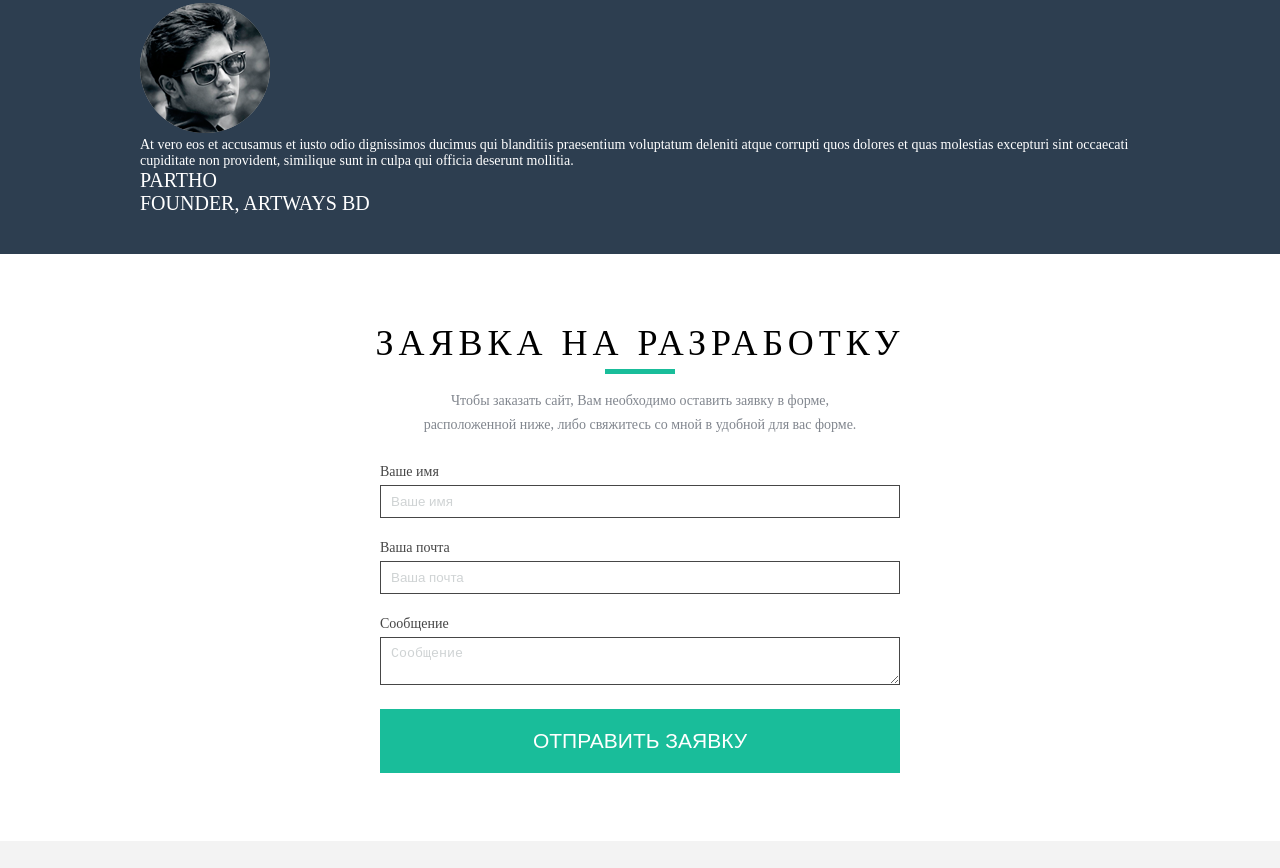
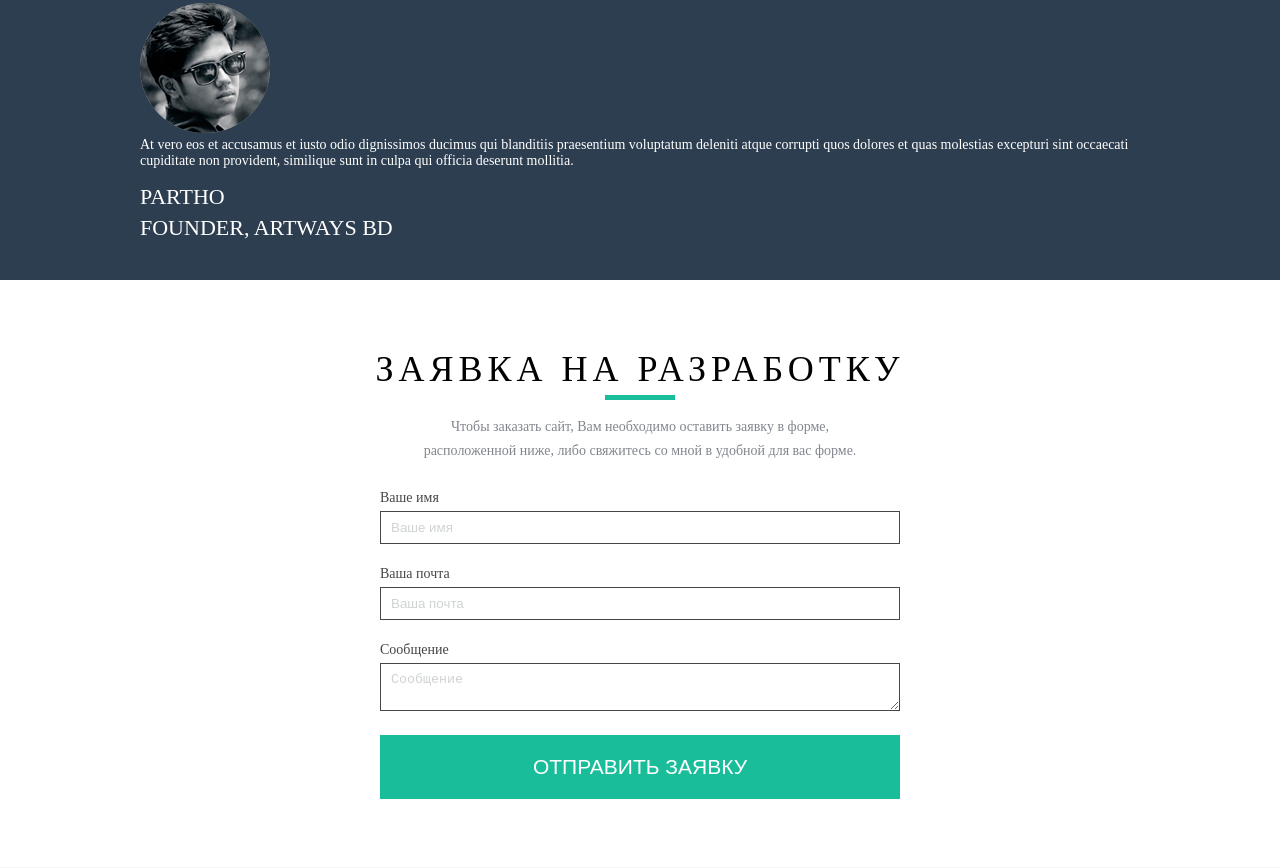
Before and after one commit to northconstellation/portfolio, a plain HTML site: page index.html in a window 1280 px wide. Shown: the part 2452-3320 px from the top of the page. Drawn offline with Linux system fonts and the light colour scheme; files that its build step writes are made by us from their sources; files whose address does not match are found by name; a web font is replaced by a local one.

Commit message:
set font size

```diff
--- a/css/style.css
+++ b/css/style.css
@@ -363,12 +363,13 @@ ul {
 
 .b-testimRight__author {
     color: #ffffff;
-    font-size: 20px;
+    font-size: 22px;
+    margin: 15px 0 5px 0;
 }
 
 .b-testimRight__prof {
     color: #ffffff;
-    font-size: 20px;
+    font-size: 22px;
 }
 /*b-container__testim end*/
 
```
